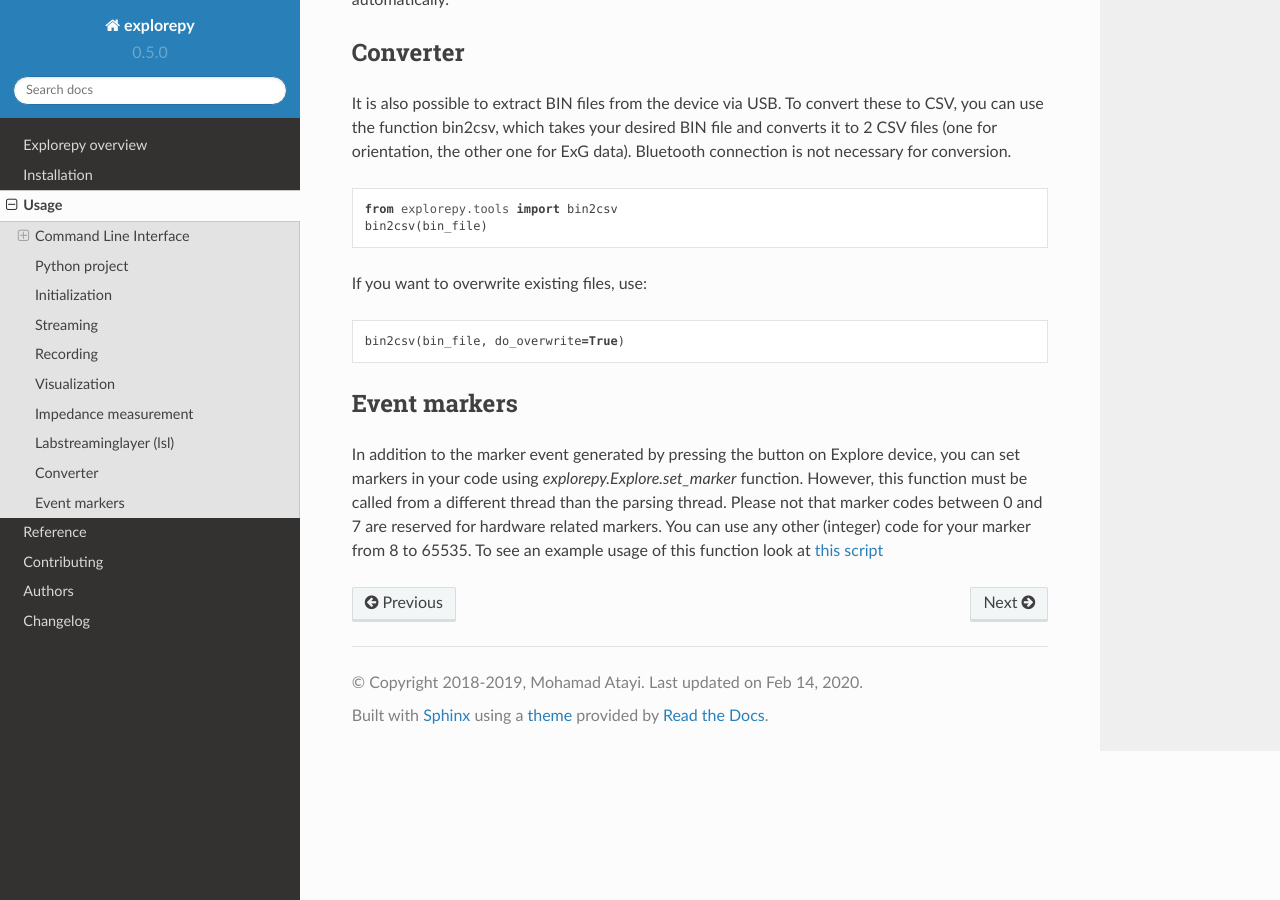
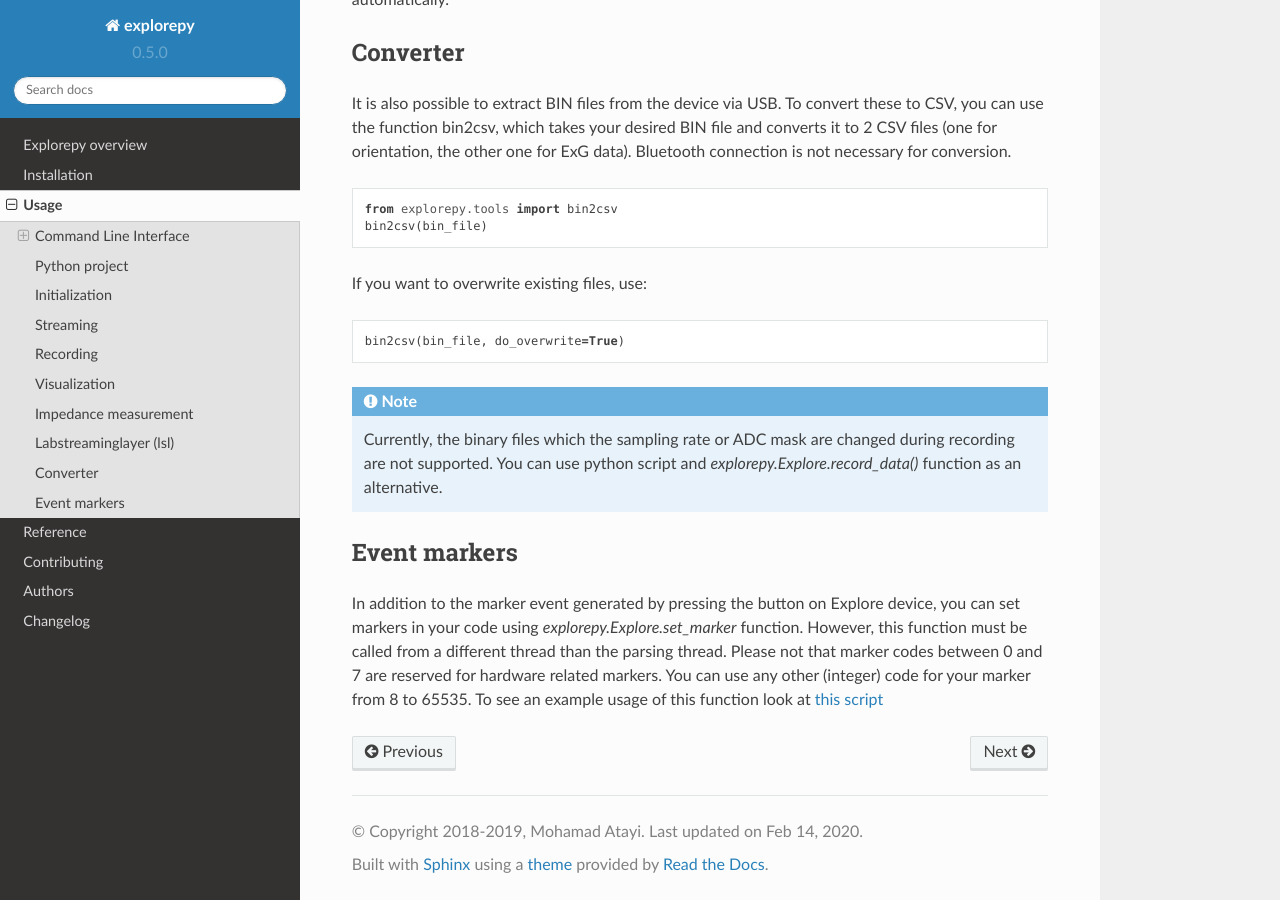
Before and after one commit to Mentalab-hub/explorepy, a Sphinx documentation site: the page built from docs/usage.rst, in a window 1280 px wide and 900 px high, scrolled down 6218 px. Built offline with Sphinx 7.4.7 and the Read the Docs theme 2.0.0, drawn with Linux system fonts in a browser that asks for light colours.

Commit message:
Update binary file conversion

```diff
--- a/docs/usage.rst
+++ b/docs/usage.rst
@@ -231,6 +231,7 @@ If you want to overwrite existing files, use::
 
     bin2csv(bin_file, do_overwrite=True)
 
+.. note:: Currently, the binary files which the sampling rate or ADC mask are changed during recording are not supported. You can use python script and `explorepy.Explore.record_data()` function as an alternative.
 
 Event markers
 ^^^^^^^^^^^^^
```
